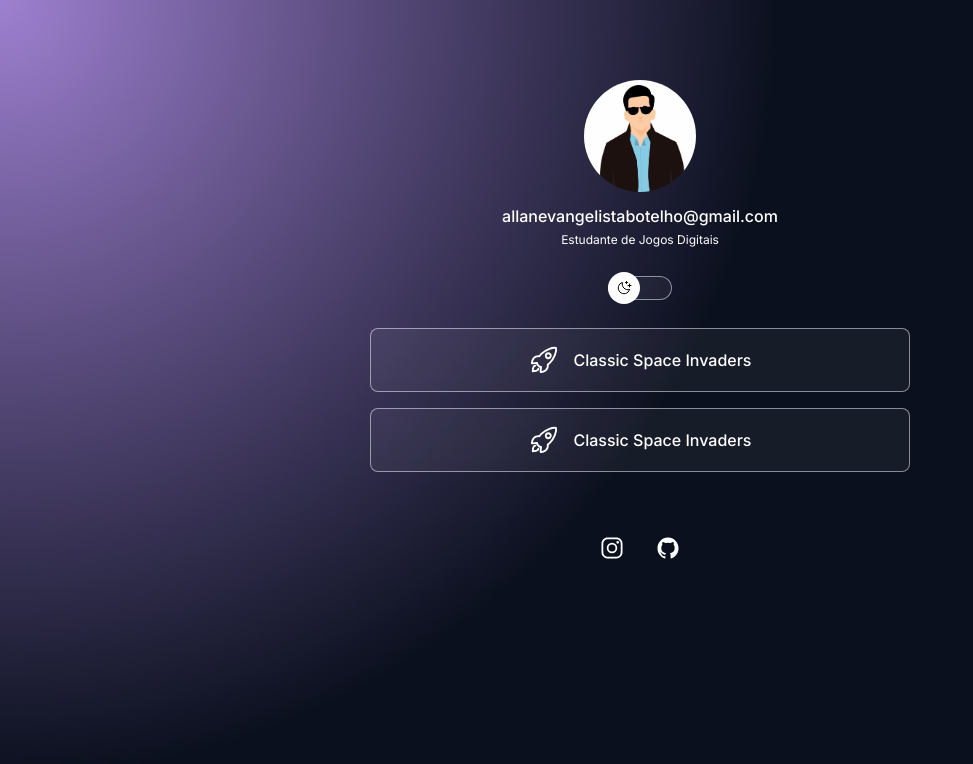
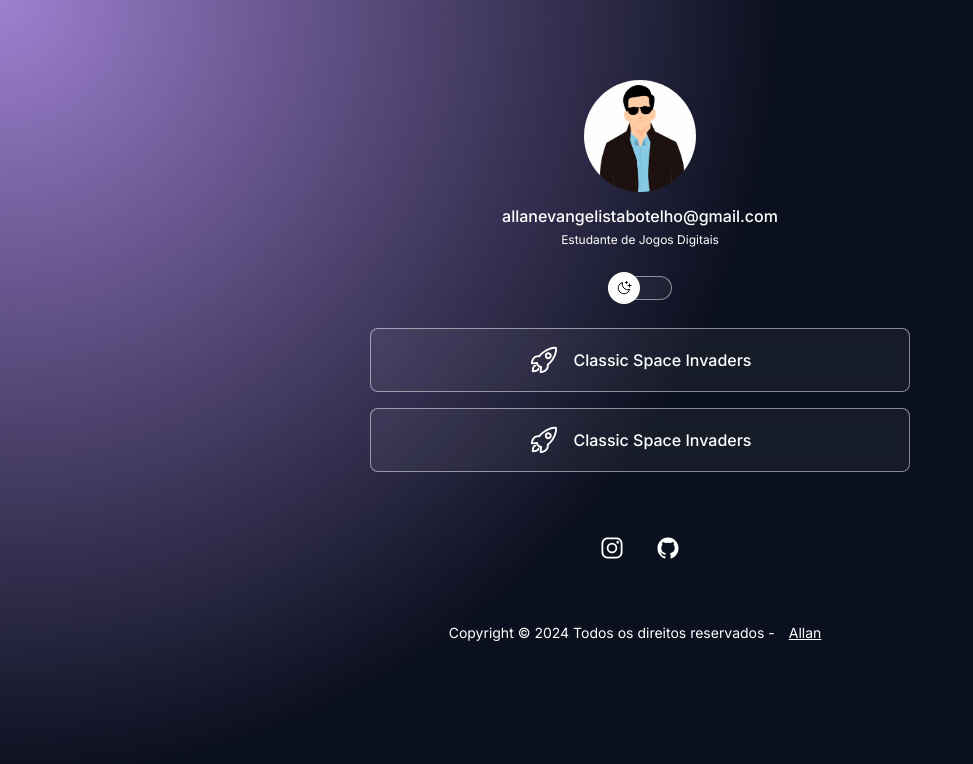
Before and after one commit to Allanzxz/perfil-de-contato, a plain HTML site: page index.html in a window 1280 px wide. Shown: the whole page, without its empty margins (0-973 px from the left). Drawn offline with nearby package versions, Linux system fonts and the light colour scheme.

Commit message:
add style footer

```diff
--- a/index.html
+++ b/index.html
@@ -61,7 +61,18 @@
         <a href="https://github.com/Allanzxz">
           <ion-icon name="logo-github"></ion-icon>
         </a>
-      </div>
+      </div> <!-- Finish Social Media List -->
+
+      <!-- Footer -->
+       <footer>
+        <span>Copyright &copy; 2024 Todos os direitos reservados - </span>
+        <a
+         href="https://github.com/Allanzxz"
+         target="_blank"
+         >
+         Allan
+        </a>
+       </footer>
     </div>
     <!-- Finish Container -->
 
--- a/style.css
+++ b/style.css
@@ -170,3 +170,18 @@ ul li a ion-icon {
 #social-links a:hover {
   background: var(--highlight-color);
 }
+
+footer {
+    padding: 24px 0;
+    text-align: center;
+    font-size: 14px;
+}
+
+footer a {
+    padding: 10px;
+}
+
+footer a:hover {
+    color: var(--stroke-color);
+    text-decoration: none;
+}
```
